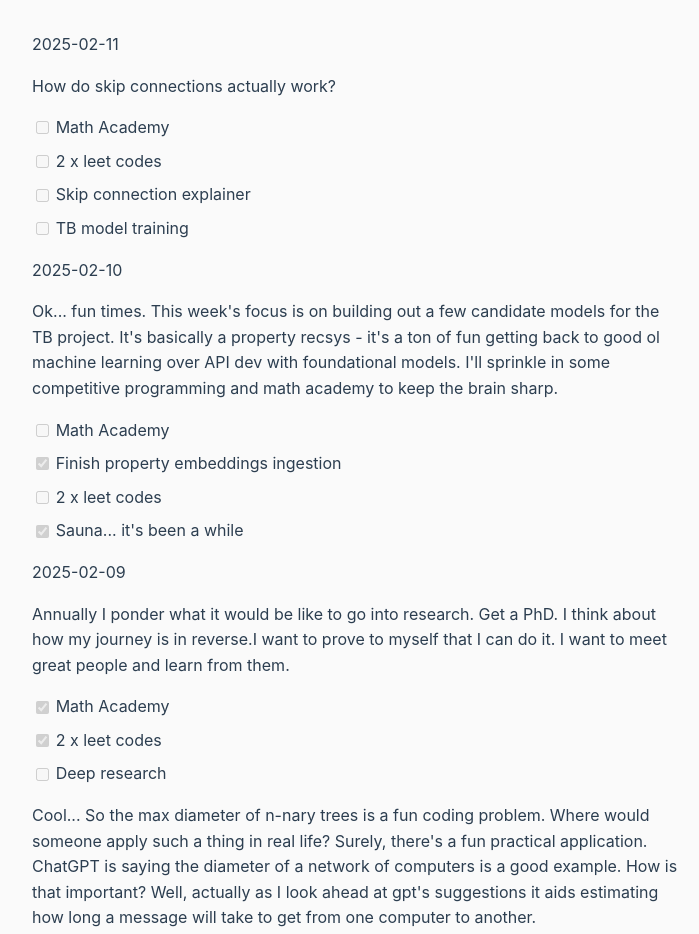
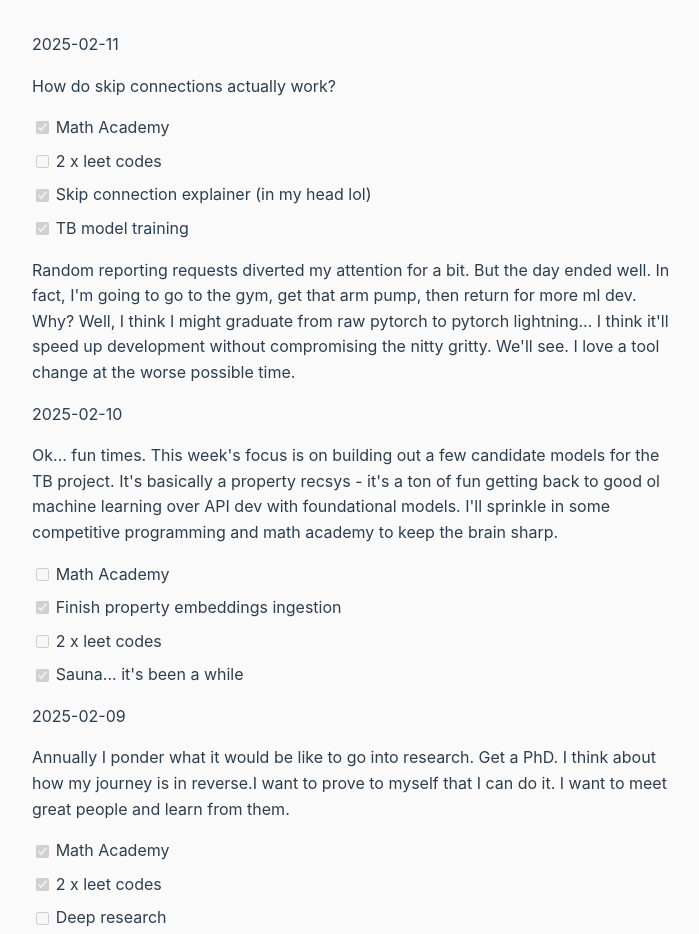
Before and after one commit to grad-ient/logmd, a plain HTML site: page index.html in a window 1280 px wide. Shown: the top 934 px of the page, without its empty margins (283-982 px from the left). Drawn offline with Linux system fonts and the light colour scheme.

Commit message:
deploy: 059aad658d711eee42f316dcc2eab248649203b3

```diff
--- a/index.html
+++ b/index.html
@@ -49,11 +49,16 @@
     <p>2025-02-11</p>
 <p>How do skip connections actually work?</p>
 <ul>
-<li>[ ] Math Academy</li>
+<li>[x] Math Academy</li>
 <li>[ ] 2 x leet codes</li>
-<li>[ ] Skip connection explainer</li>
-<li>[ ] TB model training</li>
+<li>[x] Skip connection explainer (in my head lol)</li>
+<li>[x] TB model training</li>
 </ul>
+<p>Random reporting requests diverted my attention for a bit. But the day ended well. In fact,
+I'm going to go to the gym, get that arm pump, then return for more ml dev. Why? Well, I
+think I might graduate from raw pytorch to pytorch lightning... I think it'll speed up
+development without compromising the nitty gritty. We'll see. I love a tool change at the
+worse possible time.</p>
 <p>2025-02-10</p>
 <p>Ok... fun times. This week's focus is on building out a few candidate models for the TB project.
 It's basically a property recsys - it's a ton of fun getting back to good ol machine learning
```
